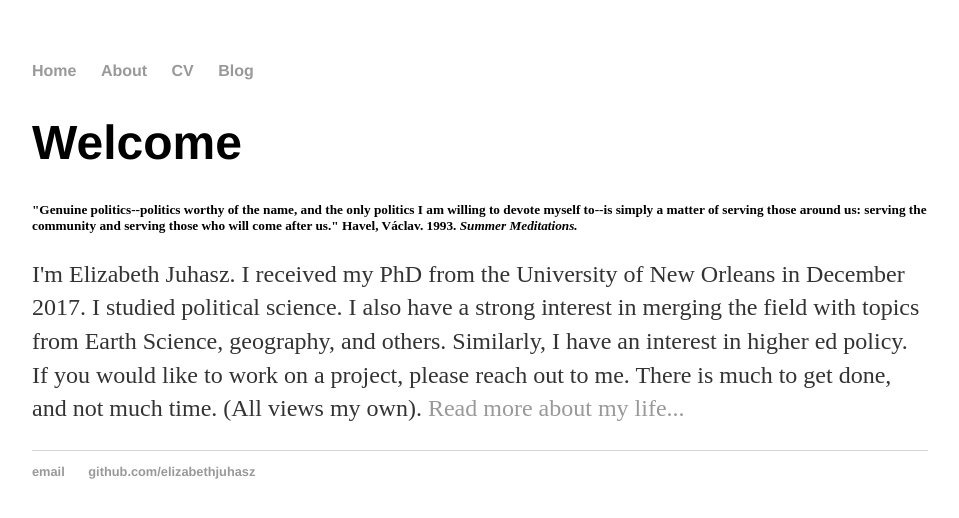
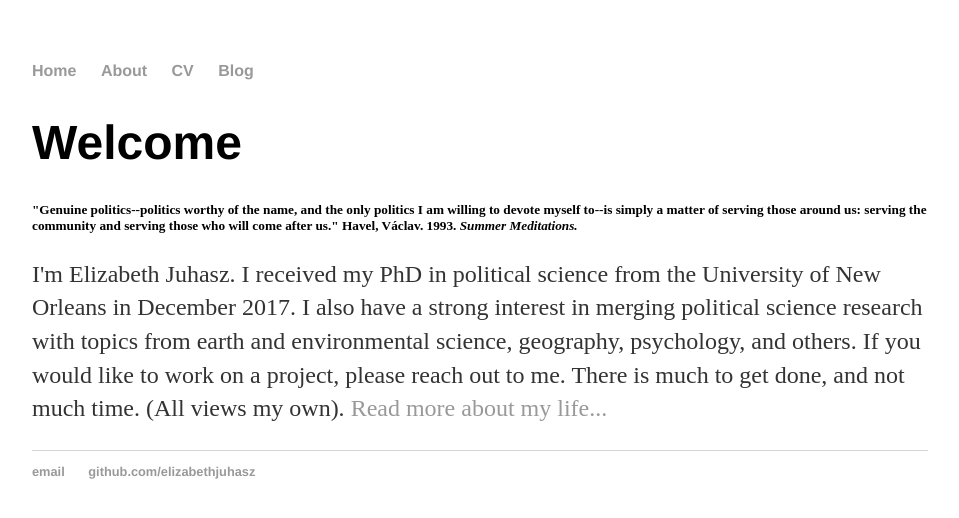
Before and after one commit to elizabethjuhasz/elizabethjuhasz.github.io, a Jekyll site: the page built from index.html, in a window 1280 px wide. Shown: the top 518 px of the page, without its empty margins (160-1119 px from the left). Built offline with Jekyll 4.4.1, drawn with Linux system fonts in a browser that asks for light colours.

Commit message:
Update index.html

```diff
--- a/index.html
+++ b/index.html
@@ -6,5 +6,5 @@
 		<div class="blurb">
 			<h1>Welcome</h1>
 			<p><h5>"Genuine politics--politics worthy of the name, and the only politics I am willing to devote myself to--is simply a matter of serving those around us: serving the community and serving those who will come after us." Havel,  Václav. 1993. <i>Summer Meditations.</i></h5></p>
-			<p>I'm Elizabeth Juhasz. I received my PhD from the University of New Orleans in December 2017. I studied political science. I also have a strong interest in merging the field with topics from Earth Science, geography, and others. Similarly, I have an interest in higher ed policy. If you would like to work on a project, please reach out to me. There is much to get done, and not much time. (All views my own). <a href="/about">Read more about my life...</a></p>
+			<p>I'm Elizabeth Juhasz. I received my PhD in political science from the University of New Orleans in December 2017. I also have a strong interest in merging political science research with topics from earth and environmental science, geography, psychology, and others. If you would like to work on a project, please reach out to me. There is much to get done, and not much time. (All views my own). <a href="/about">Read more about my life...</a></p>
 		</div>
```
